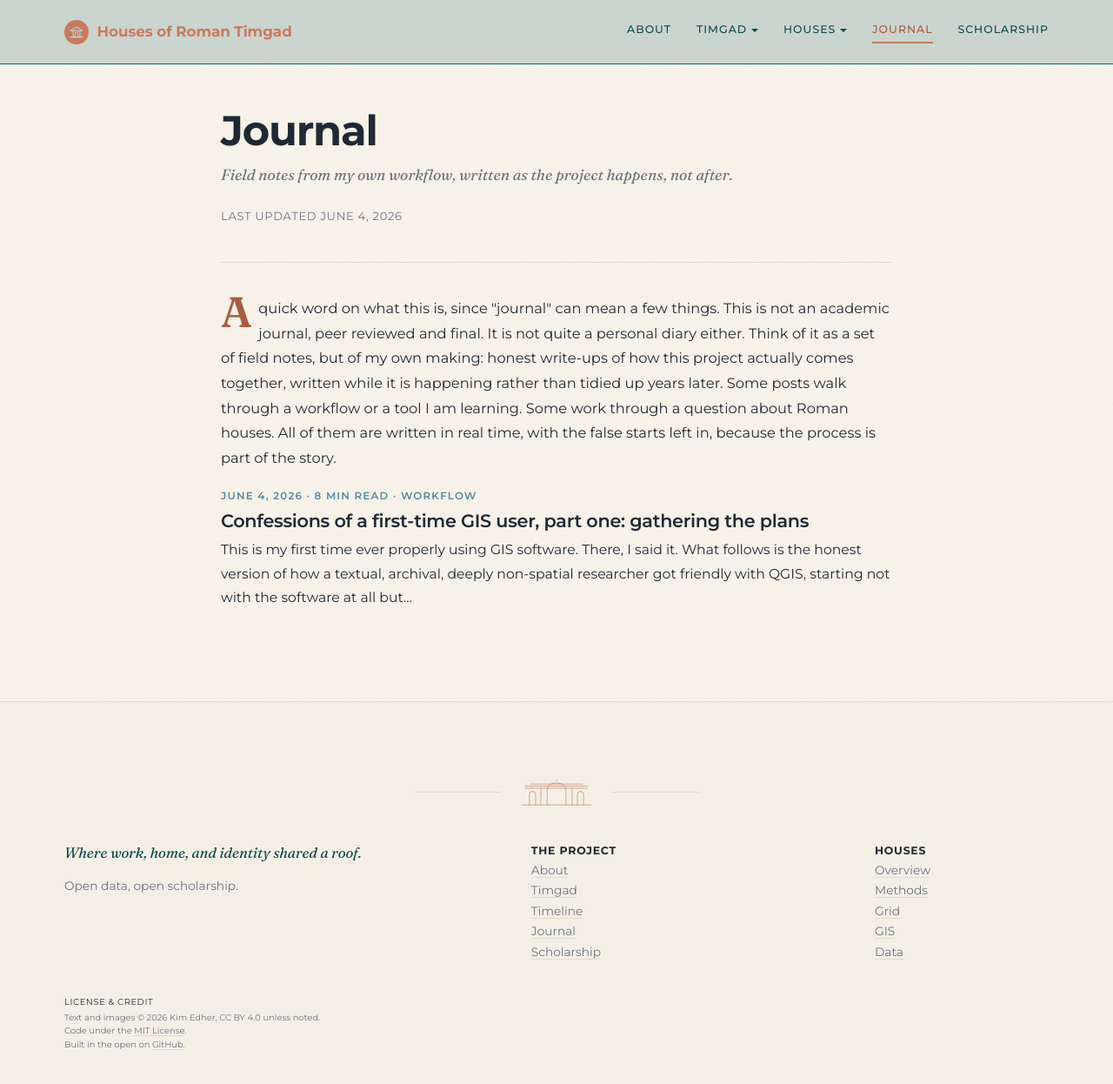
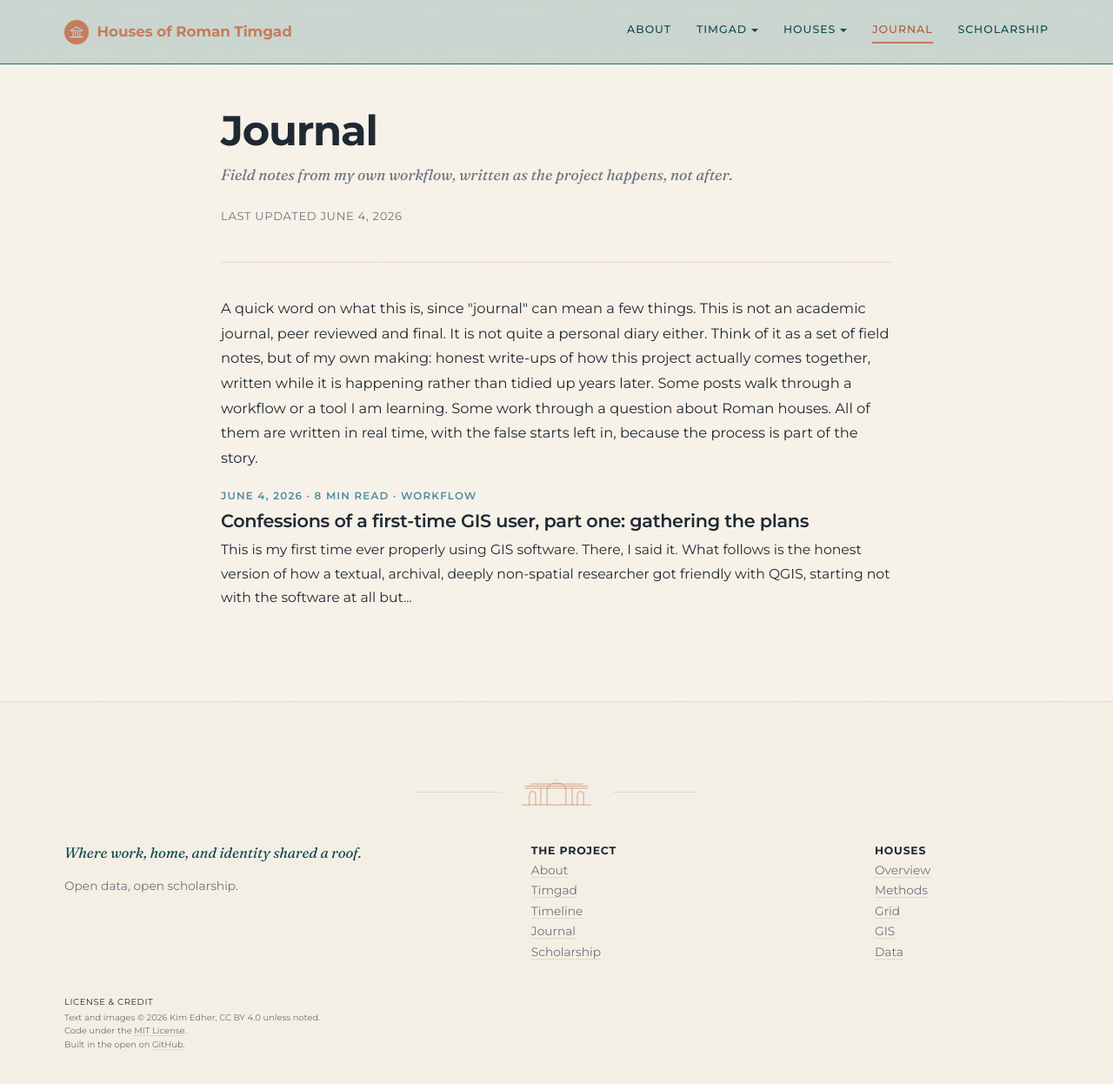
Before and after one commit to kimedher/timgadhouses, a Jekyll site: the page built from notes.md, in a window 1280 px wide and 1248 px high. Shown: the whole window at 87% size. Built offline with Jekyll 4.4.1, drawn with Linux system fonts in a browser that asks for light colours.

Commit message:
Drop cap: exempt .page-intro blurbs to fix line spacing

```diff
--- a/assets/css/main.scss
+++ b/assets/css/main.scss
@@ -493,6 +493,20 @@ main {
   padding: 0 0.45rem 0 0;
   margin-top: -0.05em;
   color: var(--terracotta-deep);
+}
+
+/* Intro blurbs (e.g. Journal landing page) opt out of the drop cap so the
+   short explainer paragraph keeps normal line spacing. */
+.page-content > p.page-intro:first-of-type::first-letter {
+  font-family: inherit;
+  font-weight: inherit;
+  font-variation-settings: normal;
+  font-size: inherit;
+  line-height: inherit;
+  float: none;
+  padding: 0;
+  margin: 0;
+  color: inherit;
 }
 
 .post-content h2:first-child,
```
